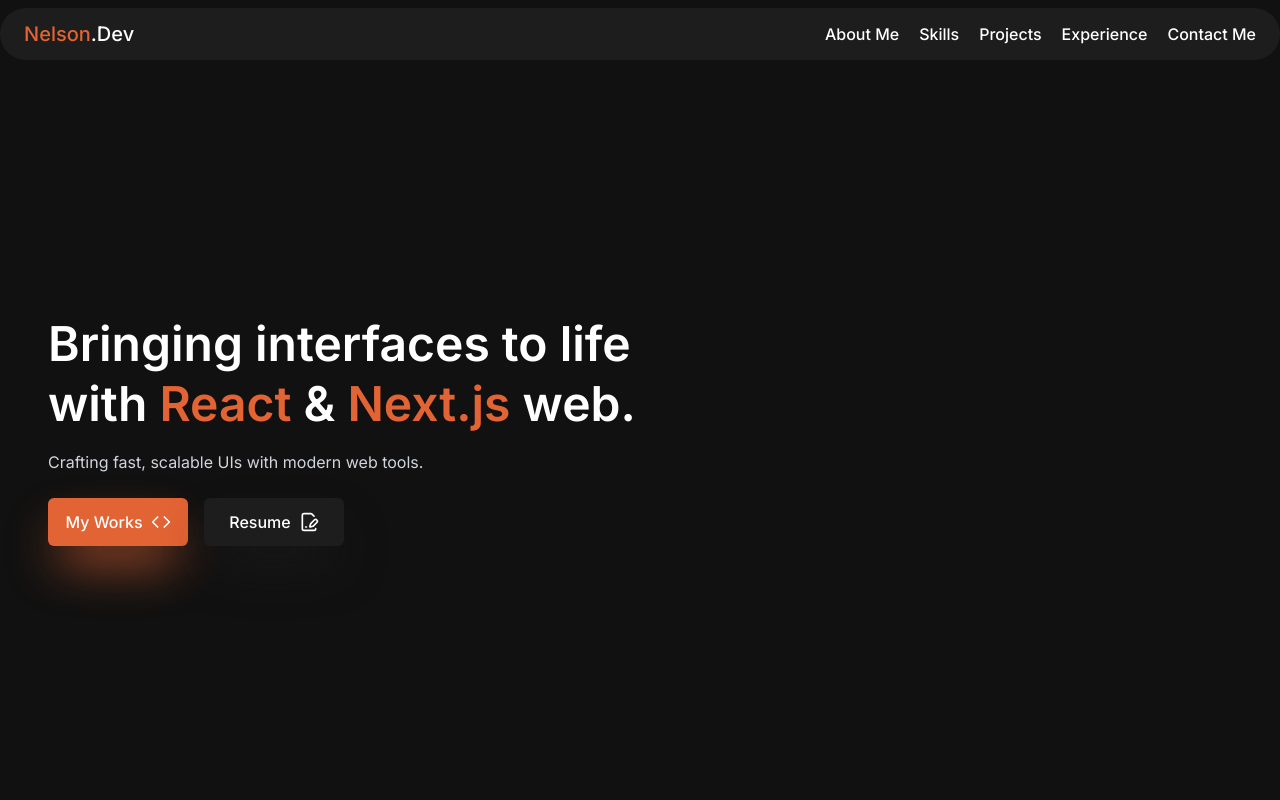
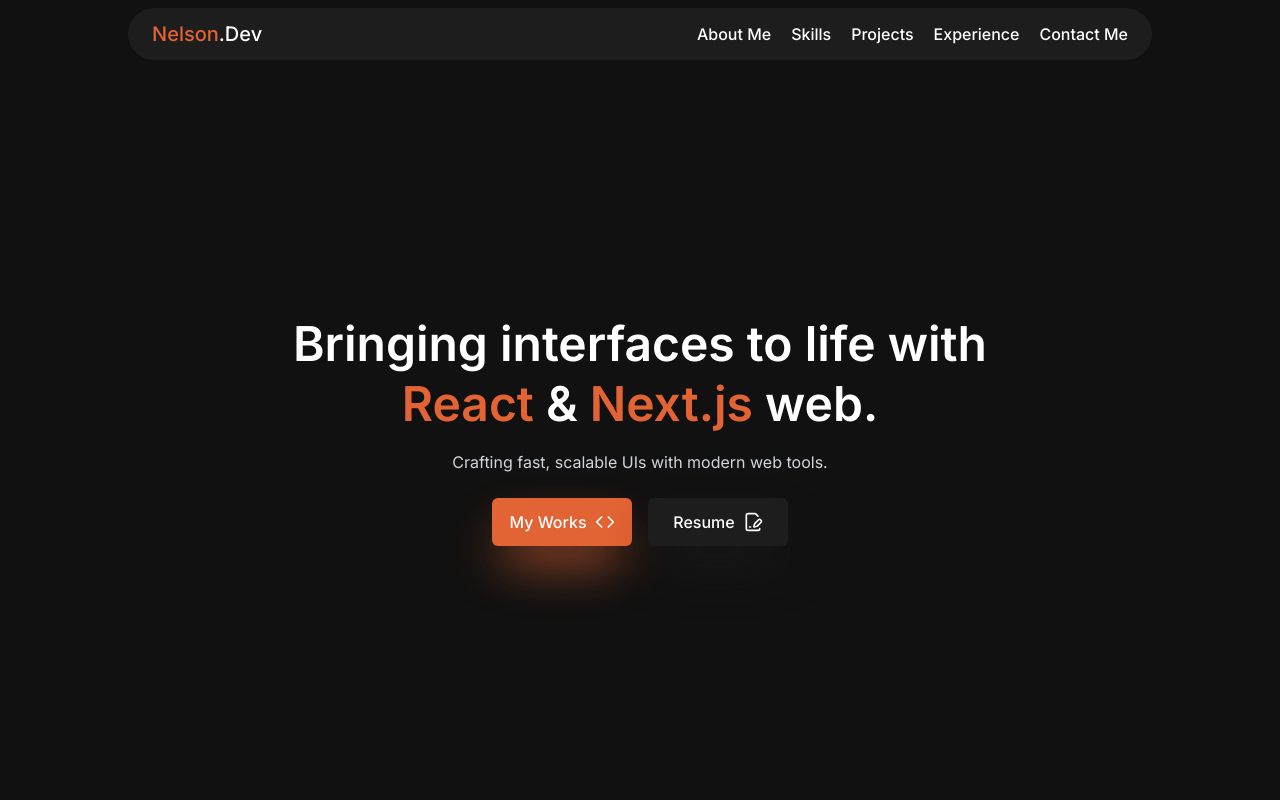
Before and after one commit to NelsonSamuvel/Nelson.Dev-portfolio, a React (Vite) app: page / in a window 1280 px wide. Shown: the top 800 px of the page. Built offline with nearby package versions, Linux system fonts and the light colour scheme.

Commit message:
align hero section

```diff
--- a/src/components/About.tsx
+++ b/src/components/About.tsx
@@ -28,7 +28,7 @@
               <span className="animate-ping absolute inline-flex h-full w-full rounded-full bg-primary opacity-75"></span>
               <span className="relative inline-flex rounded-full h-3 w-3 bg-primary"></span>
             </span>
-            I'm <span className="font-medium">Nelson Samuvel 🧑‍💻✨🎨</span>
+            <span className="font-medium">Nelson Samuvel 🧑‍💻✨🎨</span>
           </p>
           <a
             data-aos="fade-in"
--- a/src/components/Hero.tsx
+++ b/src/components/Hero.tsx
@@ -3,11 +3,11 @@
 const Hero = () => {
   return (
     <section className="custom-container min-h-[calc(100vh-72px)] flex gap-6  items-center md:items-start justify-center flex-col md:min-h-[calc(100vh-60px)] px-6 md:px-12">
-      <div className="flex flex-col gap-4">
+      <div className="flex flex-col gap-4 w-full">
         <h2
           data-aos="fade-right"
           data-aos-duration="800"
-          className="font-semibold text-3xl sm:text-4xl md:text-5xl max-w-2xl leading-[42px] md:leading-[60px] text-center md:text-left"
+          className="font-semibold text-3xl sm:text-4xl md:text-5xl  leading-[42px] md:leading-[60px] text-center"
         >
           Bringing interfaces to life with{"     "}
           <span className="whitespace-nowrap">
@@ -18,17 +18,17 @@
         <p
           data-aos="fade-right"
           data-aos-duration="1000"
-          className="text-md text-gray-300 text-center md:self-start"
+          className="text-md w-full text-gray-300 text-center md:self-start"
         >
           Crafting fast, scalable UIs with modern web tools.
         </p>
       </div>
       <div
-        className="flex gap-4 flex-wrap justify-center"
+        className="flex gap-4 w-full flex-wrap justify-center"
         data-aos="fade-right"
         data-aos-duration="1200"
       >
-        <button className="btn sm:w-auto shadow-2xl shadow-primary  bg-primary hover:bg-primary/90">
+        <button className="btn sm:w-auto  shadow-2xl shadow-primary  bg-primary hover:bg-primary/90">
           My Works
           <Code className="icon-sm" />
         </button>
@@ -42,7 +42,6 @@
           <FileSignature className="icon-sm" />
         </a>
       </div>
-
     </section>
   );
 };
--- a/src/components/Projects.tsx
+++ b/src/components/Projects.tsx
@@ -18,9 +18,9 @@
               }}
               data-aos="fade-up"
               key={project.id}
-              className="flex-1 transform hover:scale-[101%] transition-transform duration-150 cursor-pointer"
+              className="flex-1  cursor-pointer"
             >
-              <div className="p-1.5 bg-extraLight-gray border border-dashed rounded border-gray-500">
+              <div className="p-1.5 bg-extraLight-gray border border-dashed rounded border-gray-500 transform hover:scale-[101%] transition-all duration-150">
                 <img
                   src={project.image}
                   alt={project.title}
--- a/src/index.css
+++ b/src/index.css
@@ -42,7 +42,7 @@
   }
 
   .custom-container {
-    @apply w-full max-w-screen-xl md:mx-auto;
+    @apply w-full max-w-screen-lg md:mx-auto;
   }
 
   .party-paper {
```
